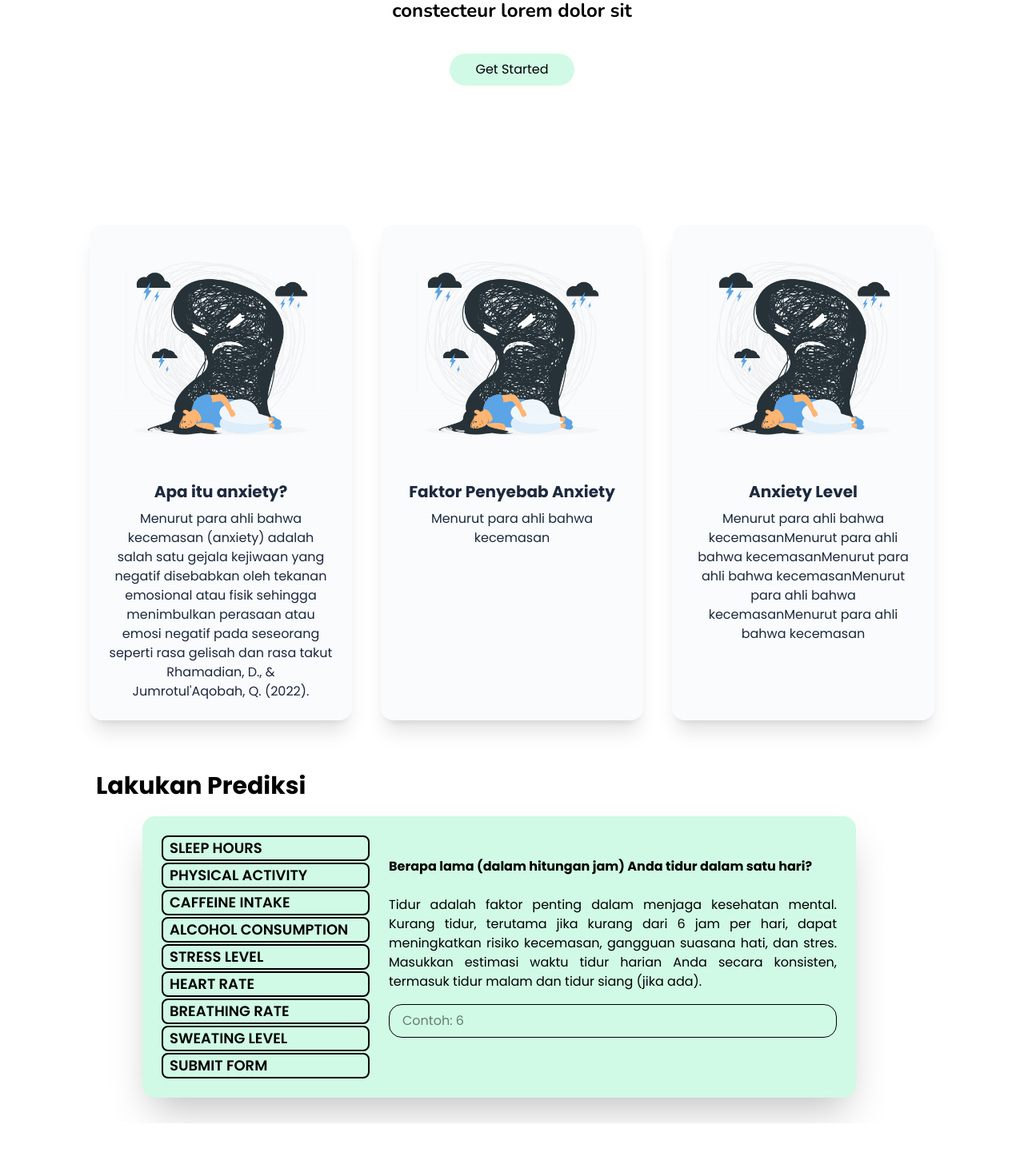
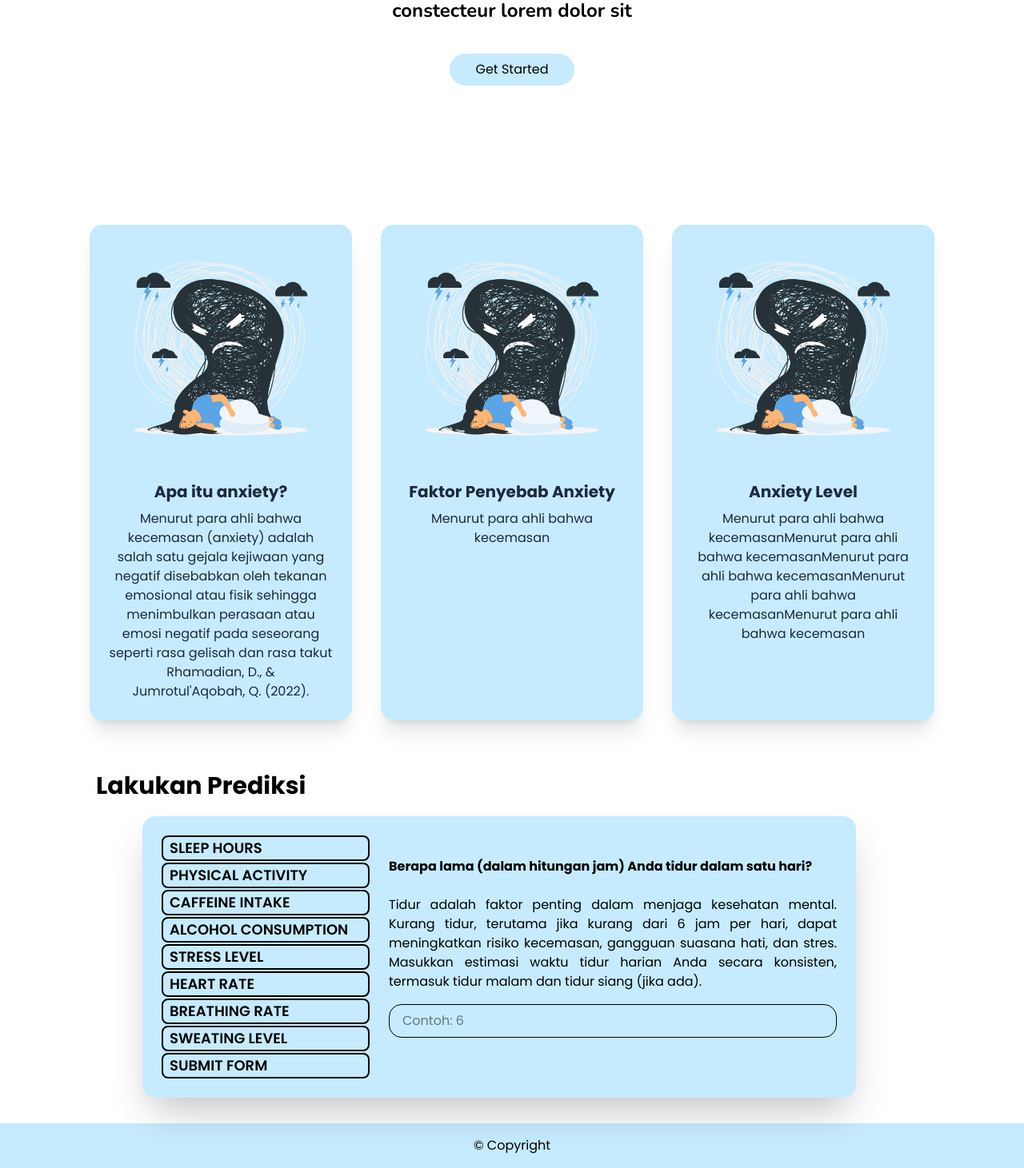
Before and after one commit to fxsym/anxie-sense, a React (Vite) app: page / in a window 1280 px wide. Shown: the part 431-1892 px from the top of the page at 80% size. Before the commit the page ends 1836 px from the top, so only its background shows below. Built offline with nearby package versions, Linux system fonts and the light colour scheme.

Commit message:
Add footer section

```diff
--- a/src/components/CardInfoAnxiety.jsx
+++ b/src/components/CardInfoAnxiety.jsx
@@ -3,7 +3,7 @@ import AnxietyIlus from "../assets/images/AnxietyIlus.png"
 export const CardInfoAnxiety = ({ title, desc }) => {
     return (
         <>
-            <div className="flex flex-col items-center bg-slate-100/40 backdrop-blur-sm p-6 m-4 my-8 rounded-2xl shadow-xl transition-all duration-500 lg:w-1/3 hover:shadow-black hover:shadow-2xl">
+            <div className="flex flex-col items-center bg-sky-200/80 backdrop-blur-sm p-6 m-4 my-8 rounded-2xl shadow-xl transition-all duration-500 lg:w-1/3 hover:shadow-black hover:shadow-2xl">
                 <img src={AnxietyIlus} alt="Ilustrasi Anxiety" className="w-80" />
                 <div className="flex flex-col items-center mt-4">
                     <h1 className="font-bold text-slate-800 text-xl">{title}</h1>
--- /dev/null
+++ b/src/components/Footer.jsx
@@ -0,0 +1,7 @@
+export default function Footer() {
+    return (
+        <div className="bg-sky-200/80 flex justify-center">
+            <p className="my-4">&#169; Copyright</p>
+        </div>
+    )
+}
--- a/src/components/ResultPrediction.jsx
+++ b/src/components/ResultPrediction.jsx
@@ -4,7 +4,7 @@ export const ResultPrediction = ({ resultPrediction, loadingStatus, firstPredict
 
 
     return (
-        <div className={`${firstPredict !== false ? "" : "hidden "} bg-emerald-100 shadow-2xl transition-all duration-200 rounded-2xl p-6 hover:shadow-black hover:shadow-2xl justify-center flex flex-col items-center  lg:gap-6 lg:p-6`}>
+        <div className={`${firstPredict !== false ? "" : "hidden "} bg-sky-200/80 shadow-2xl transition-all duration-200 rounded-2xl p-6 hover:shadow-black hover:shadow-2xl justify-center flex flex-col items-center  lg:gap-6 lg:p-6`}>
             <p className="text-lg font-bold">Hasil prediksi level anxiety</p>
             <p className="text-6xl">
                 {resultPrediction !== null
--- a/src/pages/Home.jsx
+++ b/src/pages/Home.jsx
@@ -4,6 +4,7 @@ import { FormNavigationArrow } from "../components/FormNavigationArrow"
 import { FormPrediction } from "../components/FormPrediction"
 import { ResultPrediction } from "../components/ResultPrediction"
 import { useState } from "react"
+import Footer from "../components/Footer"
 
 
 export const Home = () => {
@@ -24,7 +25,7 @@ export const Home = () => {
                         <p className="text-2xl font-[Nunito] font-bold text-center leading-7 lg:4xl">Ukur level kecemasanmu secara instan. Mulailah perjalanan menuju kesehatan mental yang lebih baik. Lorem Ipsum dolor sit amet constecteur lorem dolor sit</p>
                     </div>
                     <div>
-                        <button className="bg-emerald-100 py-2 px-8 rounded-full cursor-pointer">Get Started</button>
+                        <button className="bg-sky-200/80 py-2 px-8 rounded-full cursor-pointer">Get Started</button>
                     </div>
                 </div>
             </div>
@@ -40,7 +41,7 @@ export const Home = () => {
                 </div>
 
                 <div className="flex flex-col gap-8 lg:flex-row items-center justify-center">
-                    <div className="bg-emerald-100 shadow-2xl transition-all duration-200 rounded-2xl hover:shadow-black hover:shadow-2xl justify-center flex flex-col items-center  lg:gap-6 lg:items-stretch lg:flex-row lg:p-6">
+                    <div className="bg-sky-200/80 shadow-2xl transition-all duration-200 rounded-2xl hover:shadow-black hover:shadow-2xl justify-center flex flex-col items-center  lg:gap-6 lg:items-stretch lg:flex-row lg:p-6">
                         <FormNavigationArrow />
                         <FormPrediction setResultPrediction={setResultPrediction} setLoadingStatus={setLoadingStatus} setFirstPredict={setFirstPredict}/>
                     </div>
@@ -49,6 +50,7 @@ export const Home = () => {
                     </div>
                 </div>
             </div>
+            <Footer />
         </>
     )
 }
```
